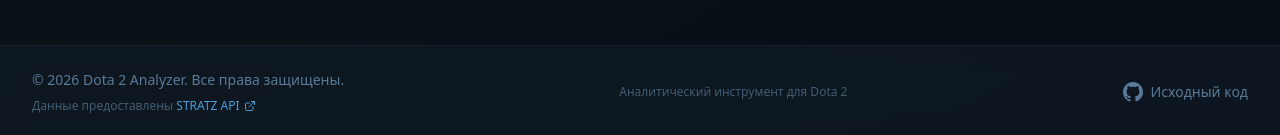
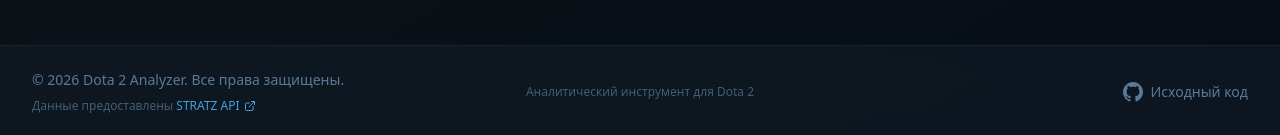
Before and after one commit to KirillBaboshko/Analyzer-50percent-system, a React (Vite) app in the folder dota-analyzer-frontend/: page / in a window 1280 px wide. Shown: the part 662-797 px from the top of the page. Built offline with nearby package versions, Linux system fonts and the light colour scheme; no server answers.

Commit message:
Footer fix

```diff
--- a/dota-analyzer-frontend/src/components/Footer.tsx
+++ b/dota-analyzer-frontend/src/components/Footer.tsx
@@ -6,7 +6,7 @@
   return (
     <footer className="mt-auto border-t border-dota-border/50 bg-dota-card/80 backdrop-blur-md">
       <div className="max-w-[1600px] mx-auto px-4 sm:px-6 lg:px-8 py-6">
-        <div className="flex flex-col md:flex-row items-center justify-between gap-4">
+        <div className="grid grid-cols-1 md:grid-cols-3 gap-4 items-center">
           {/* Left side - Info */}
           <div className="flex flex-col items-center md:items-start gap-2">
             <p className="text-sm text-dota-muted">
@@ -32,7 +32,7 @@
           </div>
 
           {/* Right side - Links */}
-          <div className="flex items-center gap-4">
+          <div className="flex items-center justify-center md:justify-end gap-4">
             <a
               href="https://github.com/KirillBaboshko/Analyzer-50percent-system"
               target="_blank"
```
